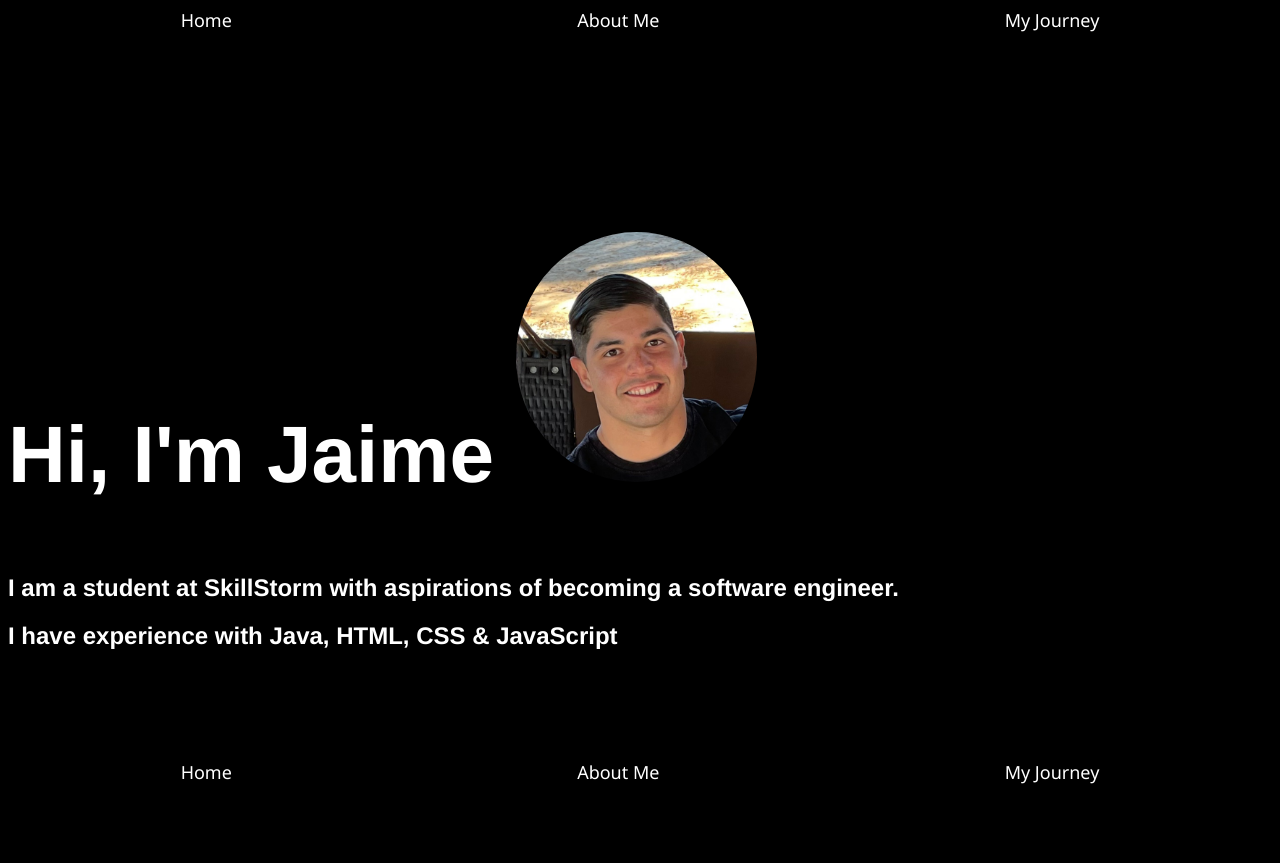
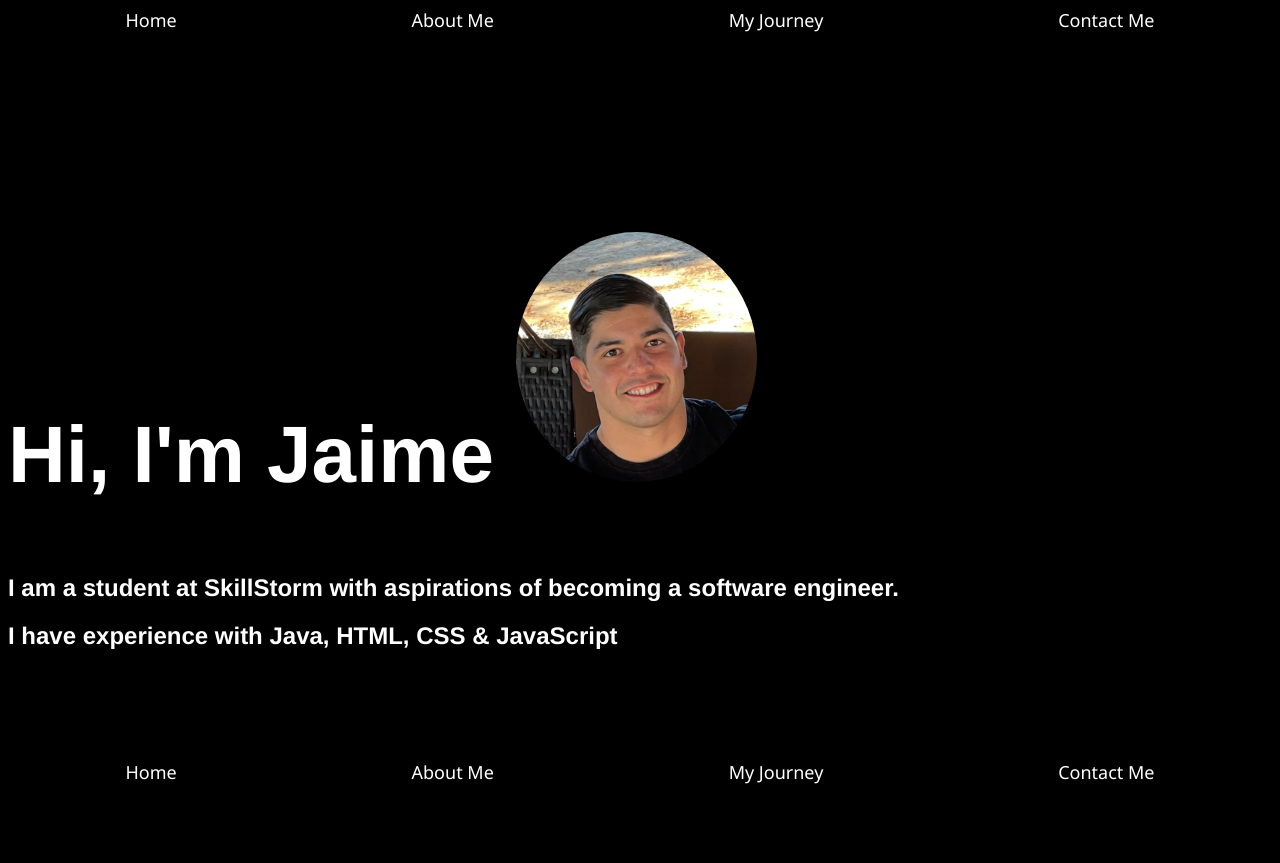
Before and after one commit to jaimediazjr/portfolio-website, a plain HTML site: page portfolio-pages/homepage.html in a window 1280 px wide. Drawn offline with Linux system fonts and the light colour scheme.

Commit message:
added contact button on nav bar

```diff
--- a/portfolio-pages/homepage.html
+++ b/portfolio-pages/homepage.html
@@ -13,9 +13,10 @@
             <!-- <button type="button">Homepage</button>
             <button type="button">About Me Page</button>
             <button type="button">Journey Page</button> -->
-            <a class="links" href="./homepage.html">Home</a>
-            <a class="links" href="./aboutmepage.html">About Me</a>
-            <a class="links" href="#">My Journey</a>
+            <a href="./homepage.html">Home</a>
+            <a href="./aboutmepage.html">About Me</a>
+            <a href="#">My Journey</a>
+            <a href="#">Contact Me</a>
         </div>
     </nav>
     <header class="aboutme-row">
@@ -37,9 +38,10 @@
     </section>
     <br><br><br><br><br>
     <footer id="footer-aboutme" class="nav-row">
-            <a class="links" href="./homepage.html">Home</a>
-            <a class="links" href="./aboutmepage.html">About Me</a>
-            <a class="links" href="#">My Journey</a>
+            <a href="./homepage.html">Home</a>
+            <a href="./aboutmepage.html">About Me</a>
+            <a href="#">My Journey</a>
+            <a href="#">Contact Me</a>
     </footer>
 </body>
 </html>
```
